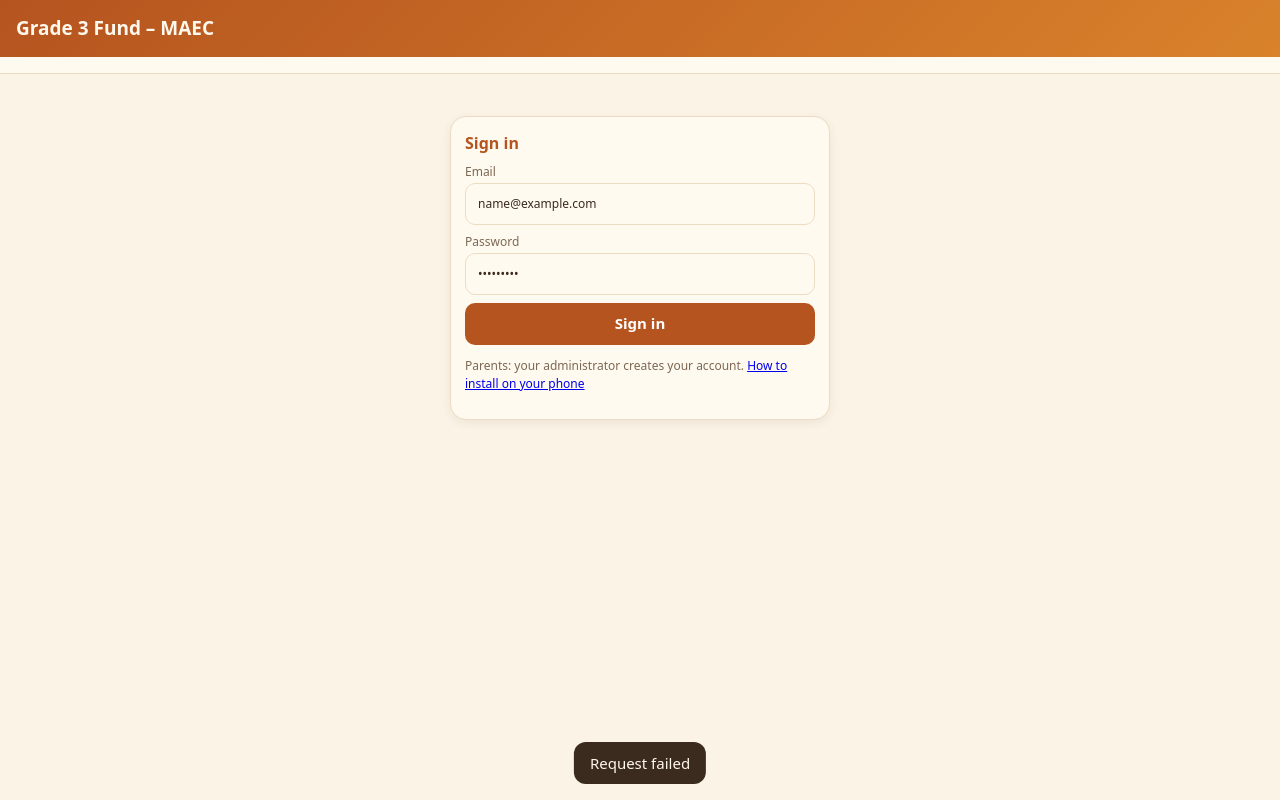
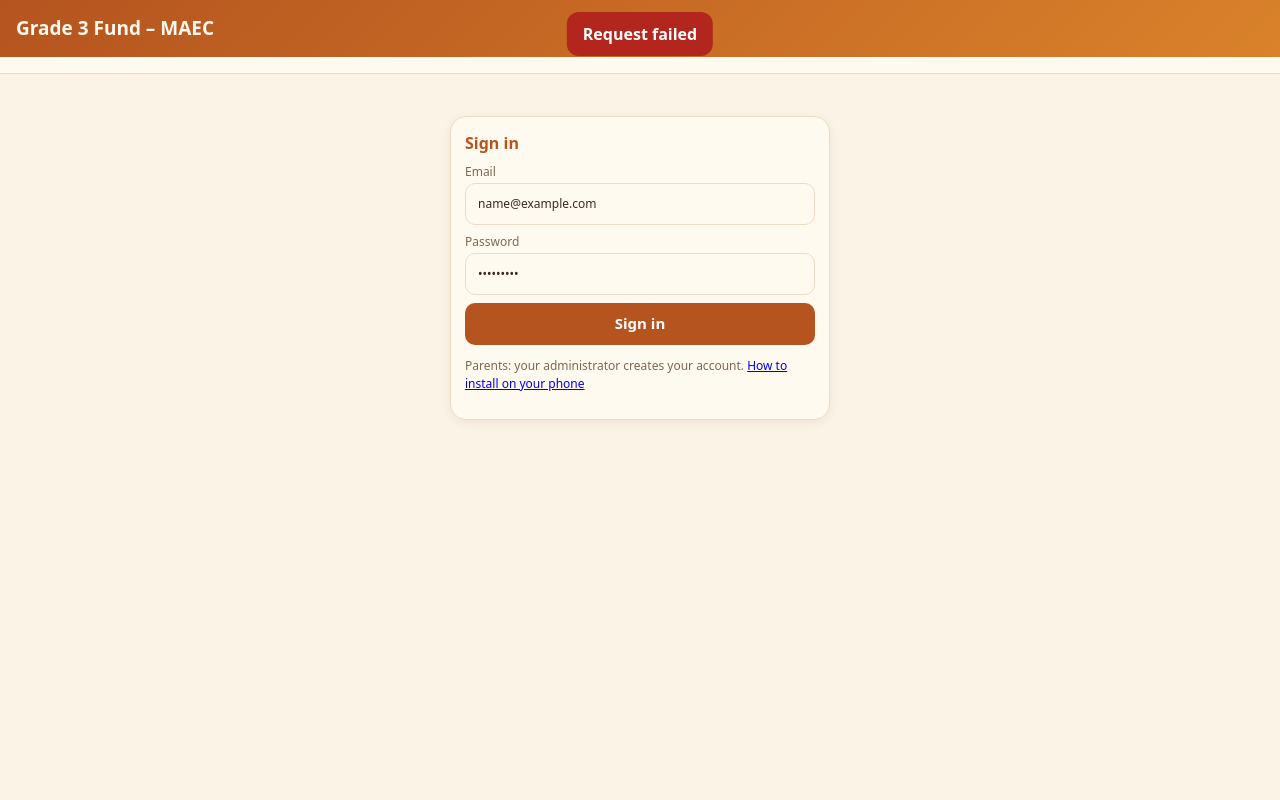
Before and after one commit to sinfiamuli-hue/grade3-fund-maec-, a website: page public/index.html in a window 1280 px wide. Both pictures are taken after typing "name@example.com", "Sample123" into the empty fields and a click on the button "Sign in". Drawn offline with Linux system fonts and the light colour scheme; no server answers.

Commit message:
Update toast notification position and style

```diff
--- a/public/styles.css
+++ b/public/styles.css
@@ -31,8 +31,9 @@ th,td{text-align:left;padding:7px 4px;border-bottom:1px solid var(--line);vertic
 .in{color:var(--sage);font-weight:700}.out{color:var(--or);font-weight:700}
 .banner{background:#fbe6b8;color:#7a5200;border-radius:12px;padding:8px 12px;margin-bottom:10px;font-weight:600}
 .bi{fill:var(--sage)}.be{fill:var(--or)}svg text{fill:currentColor;font-size:10px}
-#toast{position:fixed;left:50%;transform:translateX(-50%);bottom:calc(16px + env(safe-area-inset-bottom));background:#3b2a1e;color:#fff8ec;padding:10px 16px;border-radius:12px;opacity:0;pointer-events:none;transition:opacity .25s;max-width:90%}
+#toast{position:fixed;left:50%;transform:translateX(-50%);top:calc(12px + env(safe-area-inset-top));z-index:99;font-size:16px;font-weight:600;background:#3b2a1e;color:#fff8ec;padding:10px 16px;border-radius:12px;opacity:0;pointer-events:none;transition:opacity .25s;max-width:90%}
 #toast.show{opacity:1}
+#toast.bad{background:#b3261e;color:#fff}
 .login{max-width:380px;margin:30px auto}
 @media print{.top button,nav,#toast,.noprint,form,button{display:none!important}body{background:#fff;color:#000}.card{box-shadow:none}}
 @media(prefers-reduced-motion:reduce){*{transition:none!important}}
```
